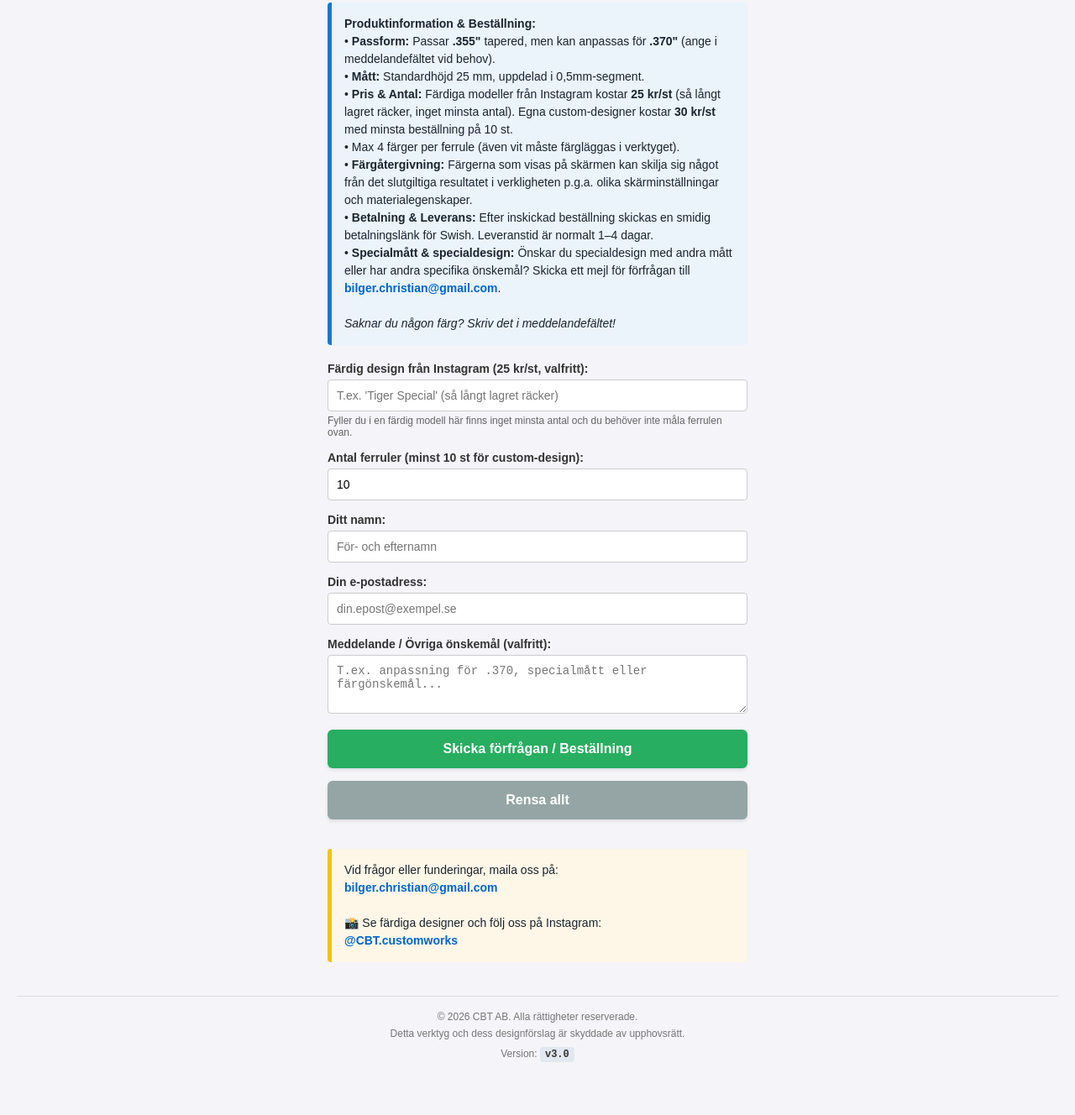
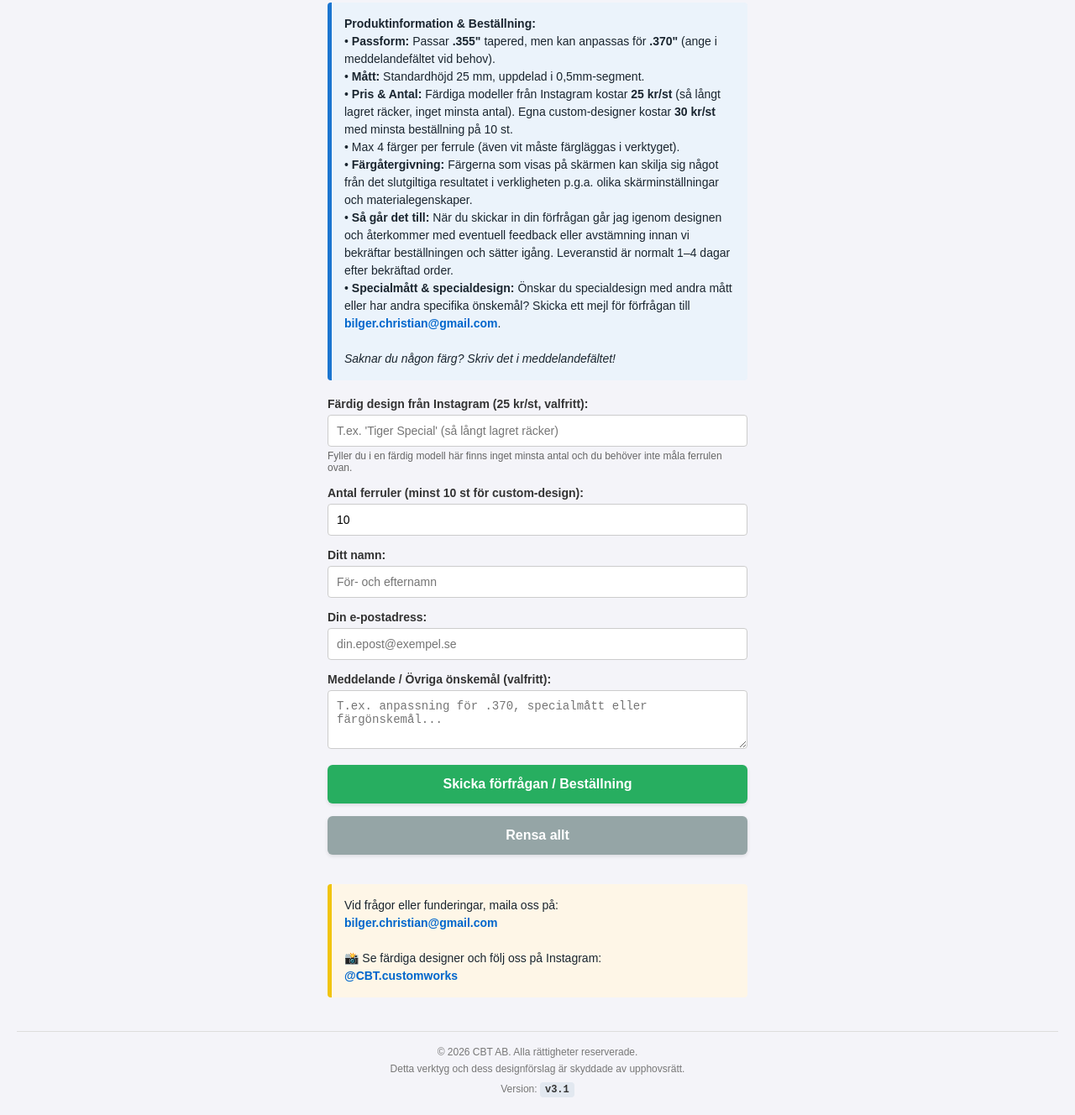
Before and after one commit to bilgerchristian-pixel/ferruledesigner, a plain HTML site: page index.htm in a window 1280 px wide. Shown: the part 1115-2443 px from the top of the page at 84% size. Before the commit the page ends 2401 px from the top, so only its background shows below. Drawn offline with Linux system fonts and the light colour scheme.

Commit message:
Update index.htm

```diff
--- a/index.htm
+++ b/index.htm
@@ -234,7 +234,6 @@
         <br>
         <span style="font-size: 13px; color: #666; font-weight: bold; display: block; margin-bottom: 15px;">↑ Toppen av klubban (smal, 12mm) | Basen nedåt (bred, 14mm) ↓</span>
 
-        <!-- Uppdaterad prisindikation -->
         <div class="price-badge">
             🏷️ Färdiga modeller från Instagram: 25 kr / st (så långt lagret räcker)<br>
             🎨 Custom-designade ferruler: 30 kr / st (minst 10 st)
@@ -247,7 +246,7 @@
             • <strong>Pris & Antal:</strong> Färdiga modeller från Instagram kostar <strong>25 kr/st</strong> (så långt lagret räcker, inget minsta antal). Egna custom-designer kostar <strong>30 kr/st</strong> med minsta beställning på 10 st.<br>
             • Max 4 färger per ferrule (även vit måste färgläggas i verktyget).<br>
             • <strong>Färgåtergivning:</strong> Färgerna som visas på skärmen kan skilja sig något från det slutgiltiga resultatet i verkligheten p.g.a. olika skärminställningar och materialegenskaper.<br>
-            • <strong>Betalning & Leverans:</strong> Efter inskickad beställning skickas en smidig betalningslänk för Swish. Leveranstid är normalt 1–4 dagar.<br>
+            • <strong>Så går det till:</strong> När du skickar in din förfrågan går jag igenom designen och återkommer med eventuell feedback eller avstämning innan vi bekräftar beställningen och sätter igång. Leveranstid är normalt 1–4 dagar efter bekräftad order.<br>
             • <strong>Specialmått & specialdesign:</strong> Önskar du specialdesign med andra mått eller har andra specifika önskemål? Skicka ett mejl för förfrågan till <a href="mailto:bilger.christian@gmail.com">bilger.christian@gmail.com</a>.<br>
             <br>
             <em>Saknar du någon färg? Skriv det i meddelandefältet!</em>
@@ -300,7 +299,7 @@
     <footer>
         © 2026 CBT AB. Alla rättigheter reserverade.<br>
         Detta verktyg och dess designförslag är skyddade av upphovsrätt.<br>
-        <span style="margin-top: 5px; display: inline-block;">Version: <span class="version-tag">v3.0</span></span>
+        <span style="margin-top: 5px; display: inline-block;">Version: <span class="version-tag">v3.1</span></span>
     </footer>
 
     <script>
@@ -512,7 +511,6 @@
                 return;
             }
 
-            // Lägg till en tydlig pristyp-rad i mailet till dig
             let orderTypeInput = document.createElement("input");
             orderTypeInput.type = "hidden";
             orderTypeInput.name = "Bestallningstyp_Pris";
```
